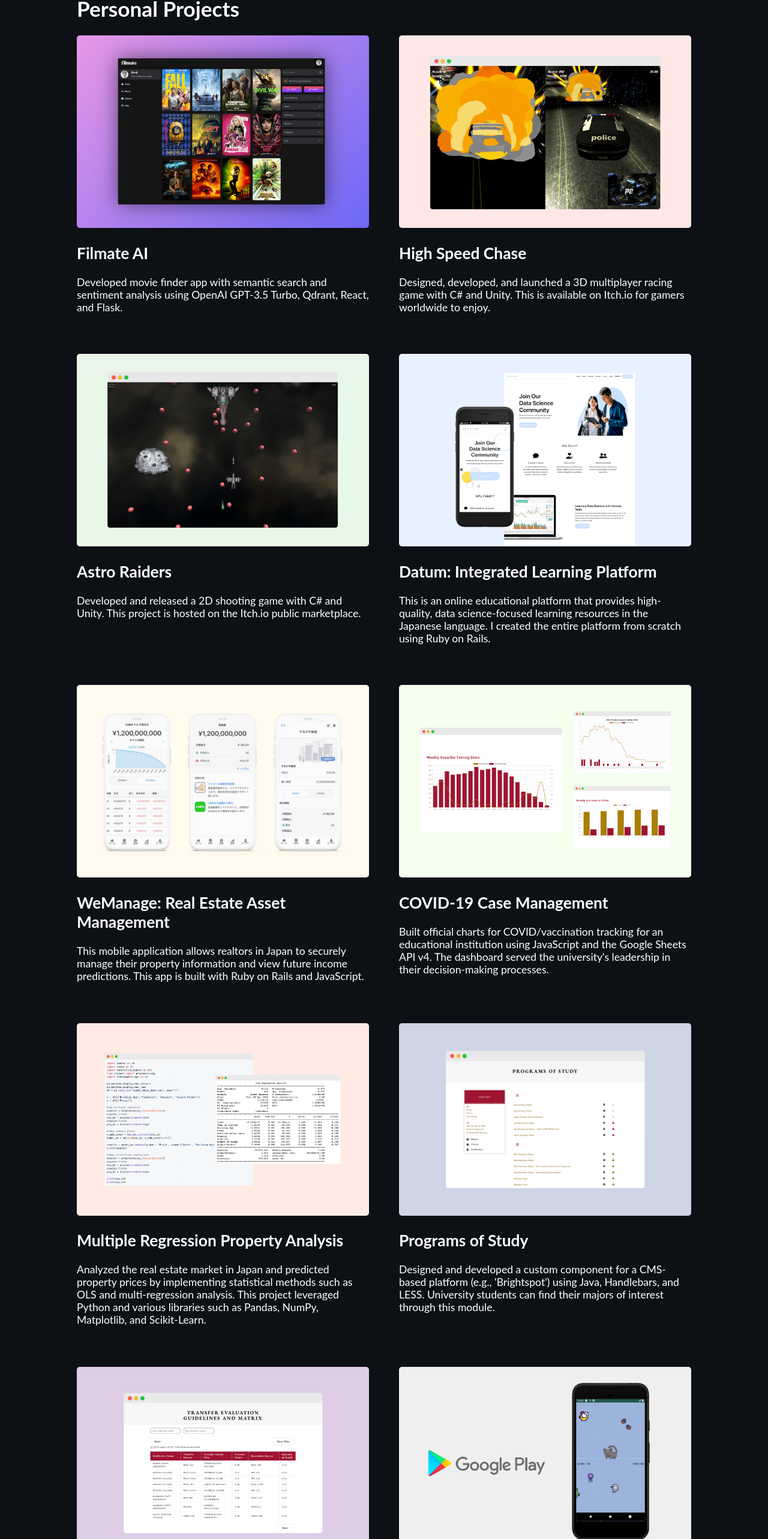
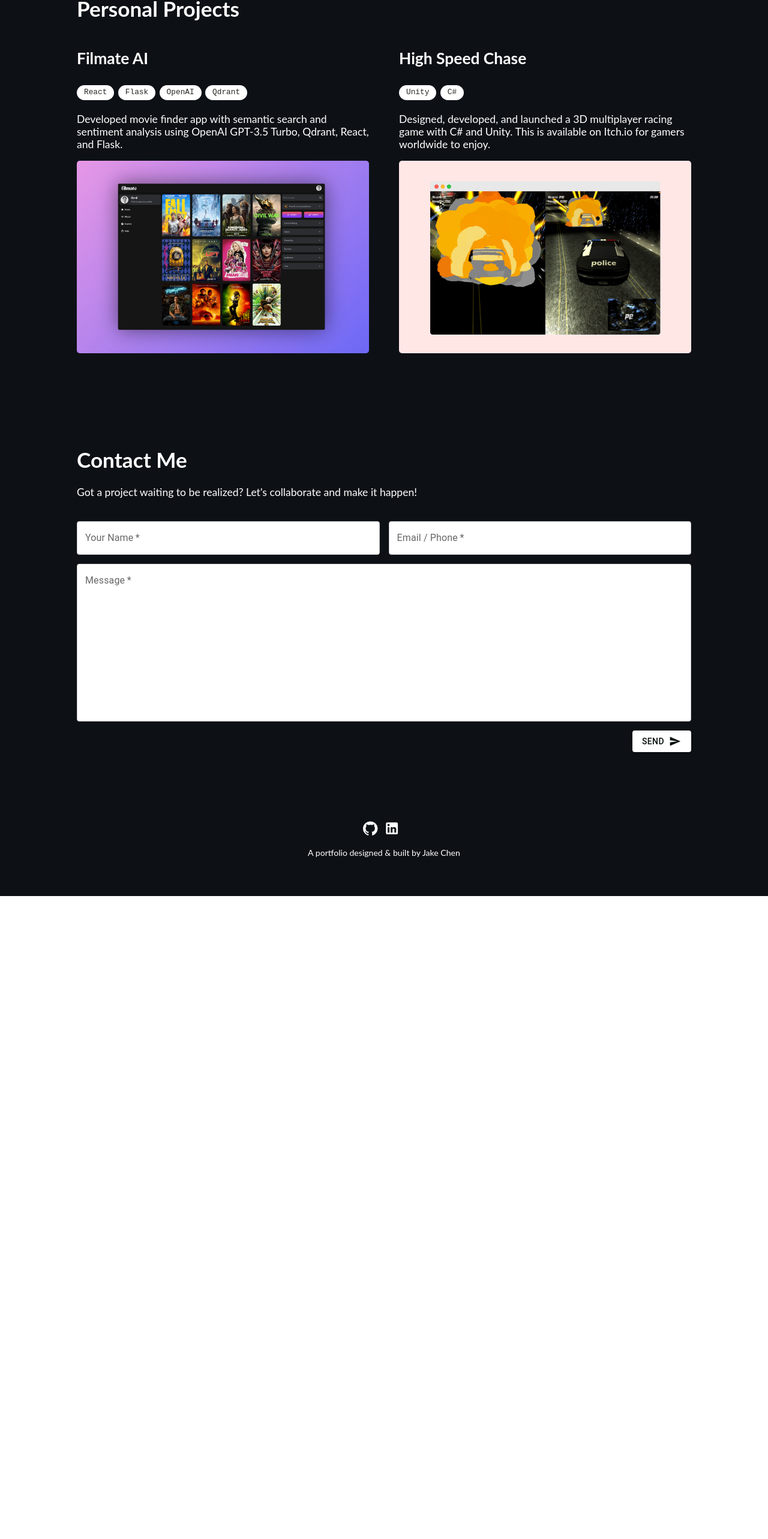
Before and after one commit to github-jakechen/jc-portfolio, a React (Create React App) app: page / in a window 1280 px wide. Shown: the part 1612-4178 px from the top of the page at 60% size. After the commit the page ends 3106 px from the top, so only its background shows below. Built offline with nearby package versions, Linux system fonts and the light colour scheme.

Commit message:
Limit projects to top 2

```diff
--- a/src/components/Project.tsx
+++ b/src/components/Project.tsx
@@ -10,6 +10,7 @@ import mock08 from '../assets/images/mock08.png';
 import mock09 from '../assets/images/mock09.png';
 import mock10 from '../assets/images/mock10.png';
 import '../assets/styles/Project.scss';
+import Chip from '@mui/material/Chip';
 
 function Project() {
     return(
@@ -17,54 +18,24 @@ function Project() {
         <h1>Personal Projects</h1>
         <div className="projects-grid">
             <div className="project">
+                <a href="https://www.filmate.club/" target="_blank" rel="noreferrer"><h2>Filmate AI</h2></a>
+                <div className="flex-chips">
+                    <Chip label="React" className="chip" />
+                    <Chip label="Flask" className="chip" />
+                    <Chip label="OpenAI" className="chip" />
+                    <Chip label="Qdrant" className="chip" />
+                </div>
+                <p>Developed movie finder app with semantic search and sentiment analysis using OpenAI GPT-3.5 Turbo, Qdrant, React, and Flask.</p>
                 <a href="https://www.filmate.club/" target="_blank" rel="noreferrer"><img src={mock10} className="zoom" alt="thumbnail" width="100%"/></a>
-                <a href="https://www.filmate.club/" target="_blank" rel="noreferrer"><h2>Filmate AI</h2></a>
-                <p>Developed movie finder app with semantic search and sentiment analysis using OpenAI GPT-3.5 Turbo, Qdrant, React, and Flask.</p>
             </div>
             <div className="project">
+                <a href="https://yujisatojr.itch.io/highspeedchase" target="_blank" rel="noreferrer"><h2>High Speed Chase</h2></a>
+                <div className="flex-chips">
+                    <Chip label="Unity" className="chip" />
+                    <Chip label="C#" className="chip" />
+                </div>
+                <p>Designed, developed, and launched a 3D multiplayer racing game with C# and Unity. This is available on Itch.io for gamers worldwide to enjoy.</p>
                 <a href="https://yujisatojr.itch.io/highspeedchase" target="_blank" rel="noreferrer"><img src={mock09} className="zoom" alt="thumbnail" width="100%"/></a>
-                <a href="https://yujisatojr.itch.io/highspeedchase" target="_blank" rel="noreferrer"><h2>High Speed Chase</h2></a>
-                <p>Designed, developed, and launched a 3D multiplayer racing game with C# and Unity. This is available on Itch.io for gamers worldwide to enjoy.</p>
-            </div>
-            <div className="project">
-                <a href="https://yujisatojr.itch.io/spacecraft" target="_blank" rel="noreferrer"><img src={mock08} className="zoom" alt="thumbnail" width="100%"/></a>
-                <a href="https://yujisatojr.itch.io/spacecraft" target="_blank" rel="noreferrer"><h2>Astro Raiders</h2></a>
-                <p>Developed and released a 2D shooting game with C# and Unity. This project is hosted on the Itch.io public marketplace.</p>
-            </div>
-            <div className="project">
-                <a href="https://www.datumlearn.com/" target="_blank" rel="noreferrer"><img src={mock07} className="zoom" alt="thumbnail" width="100%"/></a>
-                <a href="https://www.datumlearn.com/" target="_blank" rel="noreferrer"><h2>Datum: Integrated Learning Platform</h2></a>
-                <p>This is an online educational platform that provides high-quality, data science-focused learning resources in the Japanese language. I created the entire platform from scratch using Ruby on Rails.</p>
-            </div>
-            <div className="project">
-                <a href="http://www.wemanage.jp/" target="_blank" rel="noreferrer"><img src={mock06} className="zoom" alt="thumbnail" width="100%"/></a>
-                <a href="http://www.wemanage.jp/" target="_blank" rel="noreferrer"><h2>WeManage: Real Estate Asset Management</h2></a>
-                <p>This mobile application allows realtors in Japan to securely manage their property information and view future income predictions. This app is built with Ruby on Rails and JavaScript.</p>
-            </div>
-            <div className="project">
-                <a href="https://www.byuh.edu/covid-19-case-management" target="_blank" rel="noreferrer"><img src={mock05} className="zoom" alt="thumbnail" width="100%"/></a>
-                <a href="https://www.byuh.edu/covid-19-case-management" target="_blank" rel="noreferrer"><h2>COVID-19 Case Management</h2></a>
-                <p>Built official charts for COVID/vaccination tracking for an educational institution using JavaScript and the Google Sheets API v4. The dashboard served the university's leadership in their decision-making processes.</p>
-            </div>
-            <div className="project">
-                <a href="https://github.com/yujisatojr/multi-reg-analysis" target="_blank" rel="noreferrer"><img src={mock04} className="zoom" alt="thumbnail" width="100%"/></a>
-                <a href="https://github.com/yujisatojr/multi-reg-analysis" target="_blank" rel="noreferrer"><h2>Multiple Regression Property Analysis</h2></a>
-                <p>Analyzed the real estate market in Japan and predicted property prices by implementing statistical methods such as OLS and multi-regression analysis. This project leveraged Python and various libraries such as Pandas, NumPy, Matplotlib, and Scikit-Learn.</p>
-            </div>
-            <div className="project">
-                <a href="https://holokai.byuh.edu/programs-of-study" target="_blank" rel="noreferrer"><img src={mock03} className="zoom" alt="thumbnail" width="100%"/></a>
-                <a href="https://holokai.byuh.edu/programs-of-study" target="_blank" rel="noreferrer"><h2>Programs of Study</h2></a>
-                <p>Designed and developed a custom component for a CMS-based platform (e.g., 'Brightspot') using Java, Handlebars, and LESS. University students can find their majors of interest through this module.</p>
-            </div>
-            <div className="project">
-                <a href="https://hookele.byuh.edu/transfer-evaluation-guidelines-and-matrix" target="_blank" rel="noreferrer"><img src={mock02} className="zoom" alt="thumbnail" width="100%"/></a>
-                <a href="https://hookele.byuh.edu/transfer-evaluation-guidelines-and-matrix" target="_blank" rel="noreferrer"><h2>Transfer Evaluation Matrix</h2></a>
-                <p>Created an interactive CSV table generator with Java, Handlebars, and LESS. This project helps transfer students to quickly identify eligible credits.</p>
-            </div>
-            <div className="project">
-                <a href="https://github.com/yujisatojr/submeowrine" target="_blank" rel="noreferrer"><img src={mock01} className="zoom" alt="thumbnail" width="100%"/></a>
-                <a href="https://github.com/yujisatojr/submeowrine" target="_blank" rel="noreferrer"><h2>Submeowrine</h2></a>
-                <p>Developed and released an Android mobile application using Java and Android Studio that runs a 2D shooting game.</p>
             </div>
         </div>
     </div>
```
